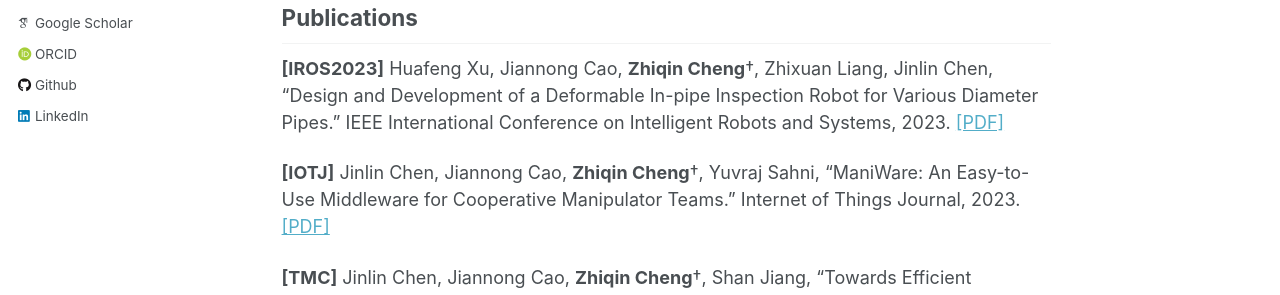
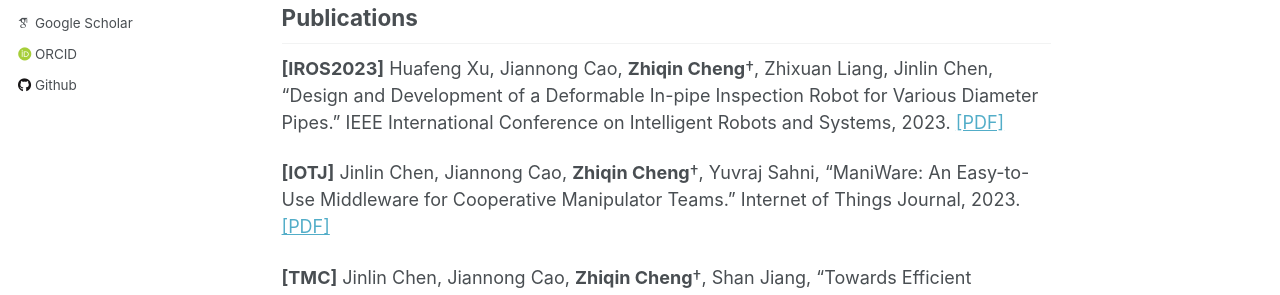
Before and after one commit to aaronworry/aaronworry.github.io, a Jekyll site: the page built from _pages/about.md, in a window 1280 px wide. Shown: the part 434-729 px from the top of the page. Built offline with Jekyll 4.4.1, drawn with Linux system fonts in a browser that asks for light colours; some web fonts are replaced.

Commit message:
modified:   _config.yml

```diff
--- a/_config.yml
+++ b/_config.yml
@@ -56,7 +56,7 @@ author:
   keybase          : # Username
   instagram        : # Username
   lastfm           : # Username
-  linkedin         : "" # Username
+  linkedin         : # Username
   mastodon         : # URL
   medium           : # URL
   pinterest        : # Username
```
